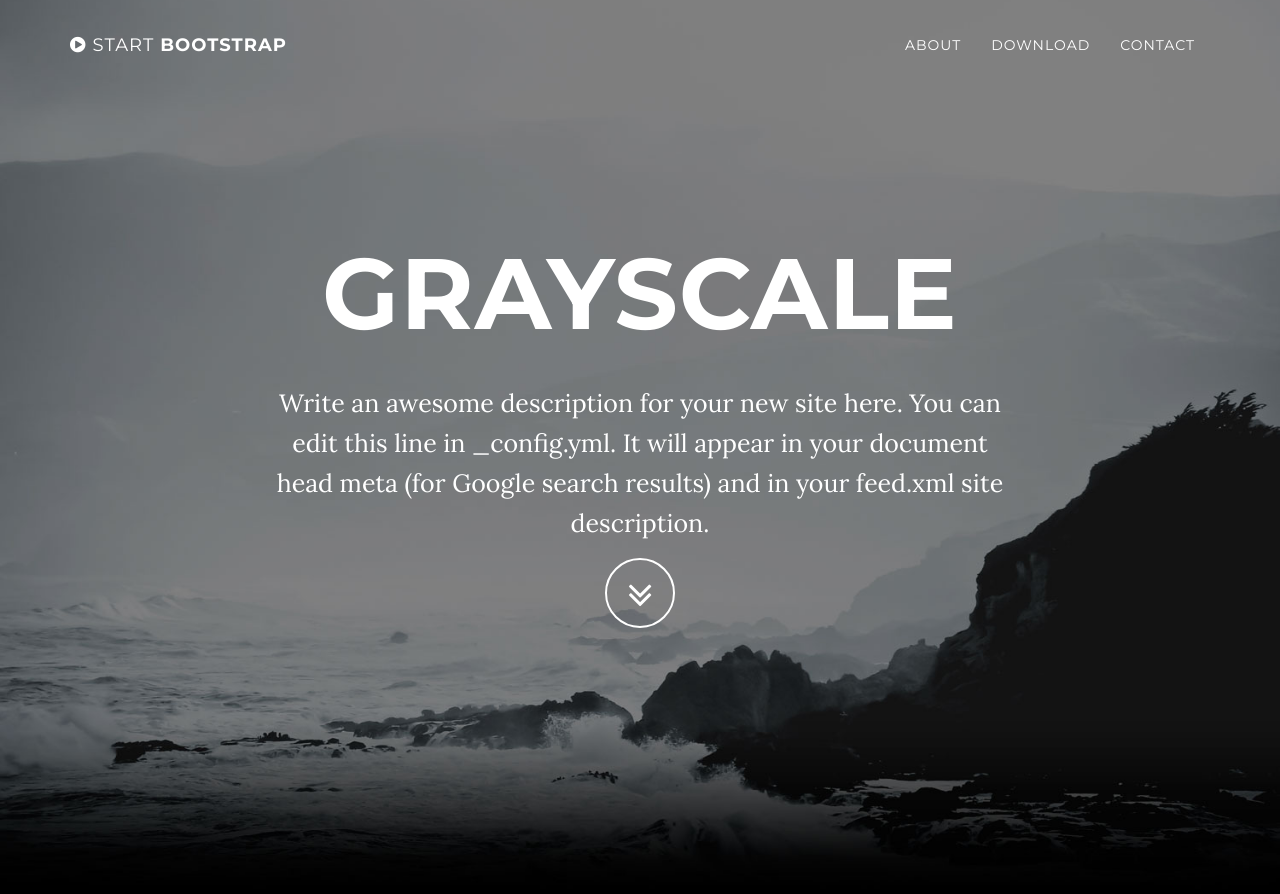
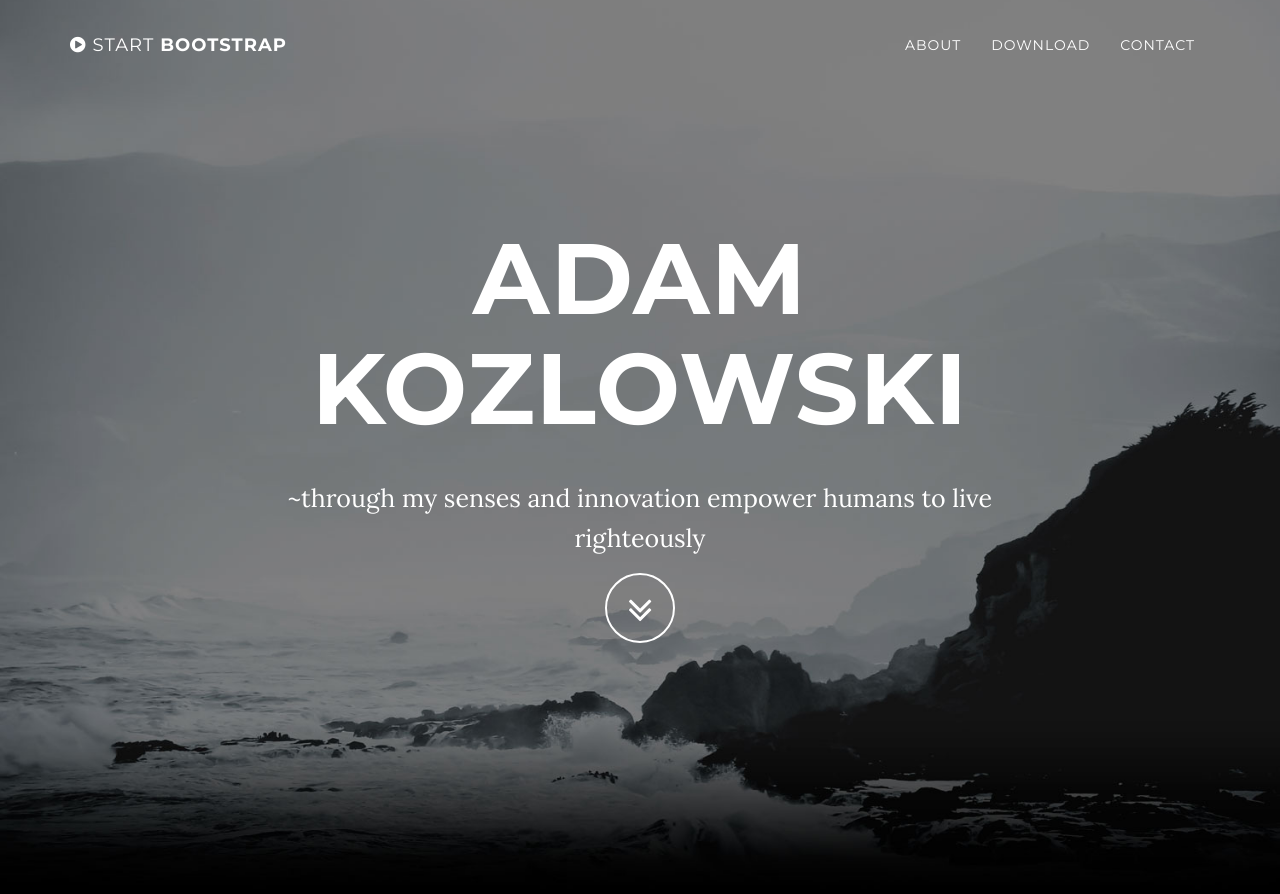
Before and after one commit to kozload/kozload.github.io, a Jekyll site: the page built from index.html, in a window 1280 px wide and 900 px high. Shown: the top 894 px of the window. Built offline with Jekyll 4.4.1, drawn with Linux system fonts in a browser that asks for light colours; some of the changed text lies outside the part shown.

Commit message:
Update _config.yml

```diff
--- a/_config.yml
+++ b/_config.yml
@@ -1,8 +1,8 @@
 # Site settings
-title: Grayscale
-email: your-email@domain.com
-url: https://example.github.io
-description: "Write an awesome description for your new site here. You can edit this line in _config.yml. It will appear in your document head meta (for Google search results) and in your feed.xml site description."
+title: Adam Kozlowski
+email: amv.kozlowski@gmail.com
+url: https://kozload.github.io
+description: "~through my senses and innovation empower humans to live righteously"
 
 # Color settings (hex-codes without the leading hash-tag)
 color:
```
